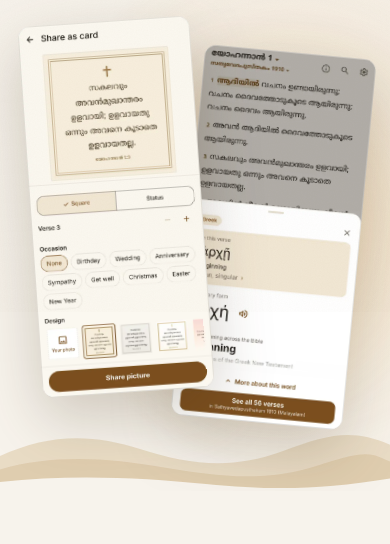
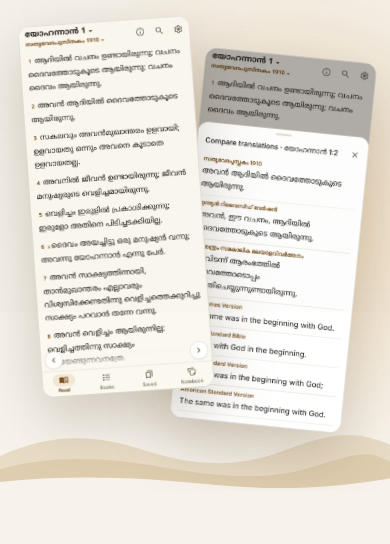
Before and after one commit to donfluids/rivers, a plain HTML site: page index.html in a window 390 px wide. Shown: the part 532-1076 px from the top of the page. Drawn offline with Linux system fonts and the light colour scheme.

Commit message:
Make the page more dynamic
The hero's two phones cycle through seven screens of the app with a crossfade, and the phones, glow and hills shift at different speeds as the page scrolls. Sections enter with a larger rise, feature rows and tour screens arrive one after another, and buttons lift on hover. Reduced-motion visitors get the still page.

Co-Authored-By: Claude Fable 5.2 <noreply@anthropic.com>
Claude-Session: https://claude.ai/code/session_01F2Mxg3erHnPXUWtksqKaa4

```diff
--- a/index.html
+++ b/index.html
@@ -123,7 +123,9 @@
   .btn-ghost:hover { border-color: var(--river-2); text-decoration: none; }
   :root[data-theme="dark"] .btn-primary, :root:not([data-theme="light"]) .btn-primary { }
   .hero-art { position: relative; height: 500px; }
-  .phone { position: absolute; width: 232px; height: auto; filter: drop-shadow(0 22px 30px rgba(60,40,15,.22)); }
+  .phone { position: absolute; width: 232px; aspect-ratio: 600 / 1296; filter: drop-shadow(0 22px 30px rgba(60,40,15,.22)); }
+  .phone img { position: absolute; inset: 0; width: 100%; height: 100%; opacity: 0; transition: opacity 1s ease; }
+  .phone img.on { opacity: 1; }
   .phone.front { left: 6%; top: 0; transform: rotate(-4deg); }
   .phone.back { right: 2%; top: 34px; transform: rotate(5deg); }
   @media (max-width: 860px) {
@@ -274,8 +276,8 @@
   /* Motion: only for visitors who have not asked their device to reduce it */
   @media (prefers-reduced-motion: no-preference) {
     @keyframes rise { from { opacity: 0; transform: translateY(16px); } to { opacity: 1; transform: none; } }
-    @keyframes float-front { 0%, 100% { transform: rotate(-4deg) translateY(0); } 50% { transform: rotate(-3.2deg) translateY(-10px); } }
-    @keyframes float-back { 0%, 100% { transform: rotate(5deg) translateY(0); } 50% { transform: rotate(5.8deg) translateY(8px); } }
+    @keyframes float-front { 0%, 100% { transform: rotate(-4deg) translateY(0); } 50% { transform: rotate(-2.6deg) translateY(-18px); } }
+    @keyframes float-back { 0%, 100% { transform: rotate(5deg) translateY(0); } 50% { transform: rotate(6.4deg) translateY(14px); } }
     @keyframes breathe { 0%, 100% { opacity: .78; } 50% { opacity: 1; } }
     .hero > div:first-child > * { animation: rise .7s cubic-bezier(.2,.7,.2,1) both; }
     .hero > div:first-child > :nth-child(2) { animation-delay: .08s; }
@@ -285,7 +287,23 @@
     .phone.front { animation: float-front 7s ease-in-out infinite; }
     .phone.back { animation: float-back 9s ease-in-out infinite; }
     .hero-band::before { animation: breathe 8s ease-in-out infinite; }
-    html.js .reveal { opacity: 0; transform: translateY(20px); transition: opacity .7s ease, transform .7s cubic-bezier(.2,.7,.2,1); }
+    html.js .reveal { opacity: 0; transform: translateY(40px) scale(.975); transition: opacity .8s ease, transform .9s cubic-bezier(.2,.7,.2,1); }
+    html.js .feature li { opacity: 0; transform: translateX(18px); transition: opacity .5s ease, transform .6s cubic-bezier(.2,.7,.2,1); }
+    html.js .feature.in li { opacity: 1; transform: none; }
+    html.js .feature.in li:nth-child(1) { transition-delay: .25s; } html.js .feature.in li:nth-child(2) { transition-delay: .33s; }
+    html.js .feature.in li:nth-child(3) { transition-delay: .41s; } html.js .feature.in li:nth-child(4) { transition-delay: .49s; }
+    html.js .feature.in li:nth-child(5) { transition-delay: .57s; } html.js .feature.in li:nth-child(6) { transition-delay: .65s; }
+    html.js .feature.in li:nth-child(7) { transition-delay: .73s; }
+    html.js .tour.reveal li { opacity: 0; transform: translateY(30px); transition: opacity .6s ease, transform .7s cubic-bezier(.2,.7,.2,1); }
+    html.js .tour.reveal.in li { opacity: 1; transform: none; }
+    html.js .tour.in li:nth-child(2) { transition-delay: .1s; } html.js .tour.in li:nth-child(3) { transition-delay: .2s; }
+    html.js .tour.in li:nth-child(4) { transition-delay: .3s; } html.js .tour.in li:nth-child(5) { transition-delay: .4s; }
+    .hero-art { translate: 0 calc(var(--sy, 0) * -0.10px); }
+    .hills path:nth-child(1) { translate: 0 calc(var(--sy, 0) * 0.07px); }
+    .hills path:nth-child(2) { translate: 0 calc(var(--sy, 0) * 0.035px); }
+    .hero-band::before { translate: 0 calc(var(--sy, 0) * 0.18px); }
+    .btn, .play-badge { transition: transform .2s ease; }
+    .btn:hover, .play-badge:hover { transform: translateY(-2px); }
     html.js .reveal.in { opacity: 1; transform: none; }
     html.js .soon-grid .reveal:nth-child(2), html.js .tenets .reveal:nth-child(2) { transition-delay: .1s; }
     html.js .soon-grid .reveal:nth-child(3), html.js .tenets .reveal:nth-child(3) { transition-delay: .2s; }
@@ -327,8 +345,8 @@
       </div>
     </div>
     <div class="hero-art" aria-hidden="true">
-      <img class="phone back" src="assets/malayalam/hebrew-greek.webp" width="600" height="1296" alt="">
-      <img class="phone front" src="assets/malayalam/verse-card.webp" width="600" height="1296" alt="">
+      <div class="phone back" data-screens="hebrew-greek,compare,verse-options"><img class="on" src="assets/malayalam/hebrew-greek.webp" width="600" height="1296" alt=""></div>
+      <div class="phone front" data-screens="verse-card,translations,search,notebook"><img class="on" src="assets/malayalam/verse-card.webp" width="600" height="1296" alt=""></div>
     </div>
   </div>
     <svg class="hills" viewBox="0 0 1440 200" preserveAspectRatio="none" aria-hidden="true">
@@ -535,6 +553,37 @@
   })();
 </script>
 <script>
+  // Hero: the two phones cycle through the app's screens, and the scene shifts gently with scrolling.
+  (function () {
+    if (window.matchMedia("(prefers-reduced-motion: reduce)").matches) return;
+    var band = document.querySelector(".hero-band");
+    var ticking = false;
+    window.addEventListener("scroll", function () {
+      if (ticking) return; ticking = true;
+      requestAnimationFrame(function () { band.style.setProperty("--sy", Math.min(window.scrollY, 1200)); ticking = false; });
+    }, { passive: true });
+    var phones = [].slice.call(document.querySelectorAll(".phone[data-screens]"));
+    function start() {
+      phones.forEach(function (ph) {
+        ph.dataset.screens.split(",").slice(1).forEach(function (name) {
+          var img = new Image(); img.alt = ""; img.width = 600; img.height = 1296;
+          img.src = "assets/malayalam/" + name + ".webp"; ph.appendChild(img);
+        });
+        ph.dataset.i = 0;
+      });
+      var turn = 0;
+      setInterval(function () {
+        if (document.hidden) return;
+        var ph = phones[turn++ % phones.length], imgs = ph.querySelectorAll("img");
+        var next = (Number(ph.dataset.i) + 1) % imgs.length;
+        if (!imgs[next].complete) return;
+        imgs[ph.dataset.i].classList.remove("on"); imgs[next].classList.add("on"); ph.dataset.i = next;
+      }, 2600);
+    }
+    if (document.readyState === "complete") start(); else window.addEventListener("load", start);
+  })();
+</script>
+<script>
   // Tester links open a note in the visitor's mail app. The address is assembled here, so it never appears as text on the page.
   (function () {
     var to = "dond" + "@" + "riversresearch.org";
```
